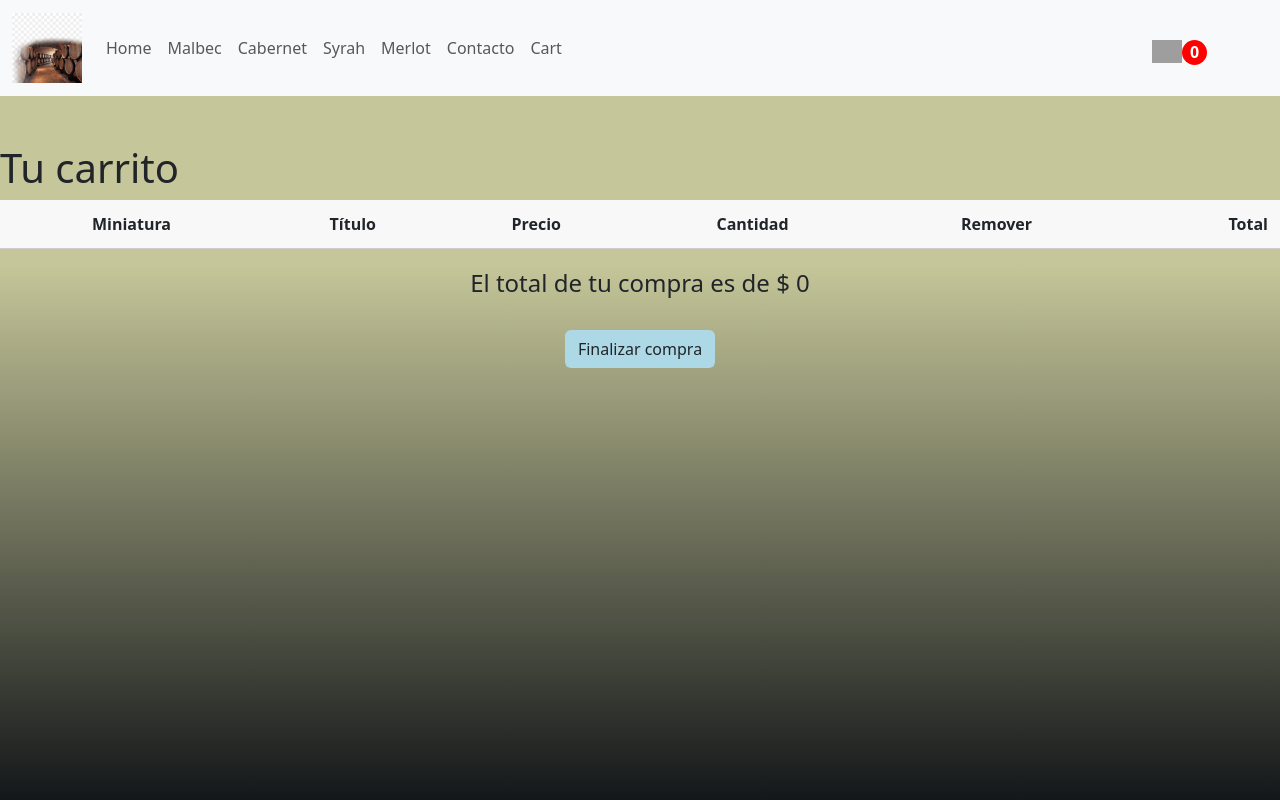
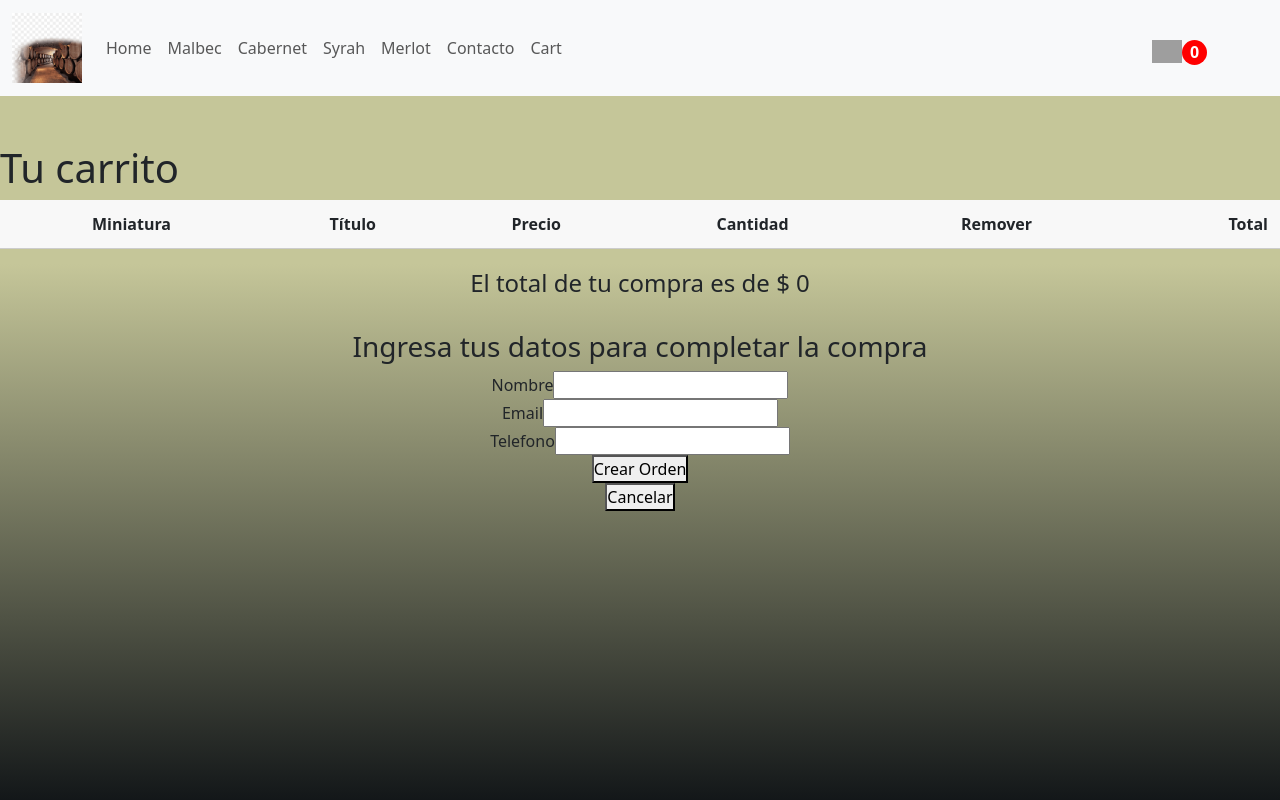
Before and after one commit to ArnoldoMauro/react-mauro-07, a React (Create React App) app: page /cart in a window 1280 px wide. Built offline with nearby package versions, Linux system fonts and the light colour scheme; grey boxes are pictures that could not be loaded.

Commit message:
commit 19-4-23

```diff
--- a/src/components/CartContainer/CartContainer.jsx
+++ b/src/components/CartContainer/CartContainer.jsx
@@ -4,6 +4,7 @@ import {cartContext} from '../../context/cartContext';
 import { createOrder } from "../../services/firestore";
 import { useNavigate } from "react-router-dom";
 import '../../css/item.css';
+import FormCheckout from './FormCheckout';
 
 function CartContainer() {
 
@@ -13,10 +14,10 @@ function CartContainer() {
     const navigateTo = useNavigate();
 
 
-  async function handleCheckout(){
+  async function handleCheckout(userData){
     const order = {
       items: cart,
-      buyer: {name:"Arnoldo Mauro"},
+      buyer: userData,
       total: getPriceInCart(),
       date: new Date(),
     }
@@ -52,13 +53,9 @@ return (
             <td>{item.count}</td>
 
             <td>
-            <Button color="#c63224" onPress={() => removeItem(item.id)}>
-              X
-            </Button>
-
-              {/* <Button color="#c63224" onPress={item.removeItem}>
+              <Button color="#c63224" onPress={() => removeItem(item.id)}>
                 X
-              </Button> */}
+              </Button>
             </td>
 
             <th>$ {item.price * item.count}</th>
@@ -73,9 +70,13 @@ return (
 
     </div>
     <br></br>
-    <div className="container_btn">
+
+    <FormCheckout onCheckout={handleCheckout}/>
+
+
+    {/* <div className="container_btn">
       <Button color="lightblue" onPress={handleCheckout}>Finalizar compra</Button>
-    </div>
+    </div> */}
   </>
   );
   }
--- /dev/null
+++ b/src/components/CartContainer/FormCheckout.jsx
@@ -0,0 +1,82 @@
+import React, {useState} from 'react';
+
+export default function FormCheckout({onCheckout}){
+    const [userData, setUserData] = useState({
+        username: "",
+        email: "",
+        phone: ""
+    });
+    console.log("userData", userData);
+
+    function handleInputChange(evt) {
+        const inputText = evt.target.value;
+        const inputName = evt.target.name;
+        // userData["phone"] -> userData.phone
+        const newUserData = {...userData};
+        newUserData[inputName] = inputText;
+        setUserData(newUserData);
+    }
+
+    function onSubmit(evt){
+      evt.PreventDefault();
+      onCheckout(userData);
+    }
+
+    function clearFormData(evt) {
+      evt.preventDefault();
+      setUserData({
+        username: "",
+        email: "",
+        phone: ""
+      });
+    }
+
+    return (
+      <>
+        <h3 className="title-center">Ingresa tus datos para completar la compra</h3>
+        <form style={{ display: 'flex', flexDirection: 'column', alignItems: 'center' }}>
+          <div className='form-group'>
+            <label className='label-input'>Nombre</label>
+            <input
+              value={userData.username}
+              name="username"
+              type="text"
+              required
+              onChange={handleInputChange}
+              />
+          </div>
+
+          <div className='form-group'>
+            <label className='label-input'>Email</label>
+            <input
+              value={userData.email}
+              name="email"
+              type="email"
+              required
+              onChange={handleInputChange}
+              />
+          </div>
+
+          <div className='form-group'>
+            <label className='label-input'>Telefono</label>
+            <input
+              value={userData.phone}
+              name="phone"
+              type="number"
+              required
+              onChange={handleInputChange}
+              />
+          </div>
+
+          <button onClick={onSubmit} type="submit">
+            Crear Orden
+          </button>
+
+          <button onClick={clearFormData}>
+            Cancelar
+          </button>
+
+        </form>
+      </>
+    )
+}
--- a/src/css/item.css
+++ b/src/css/item.css
@@ -146,3 +146,7 @@ img.disabled{
     display: flex;
     justify-content: center; /* Centra horizontalmente */
   }
+
+  .title-center {
+    text-align: center;
+  }
```
